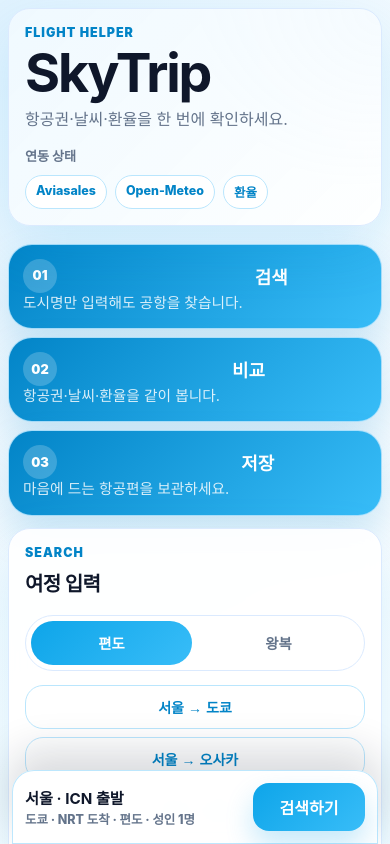
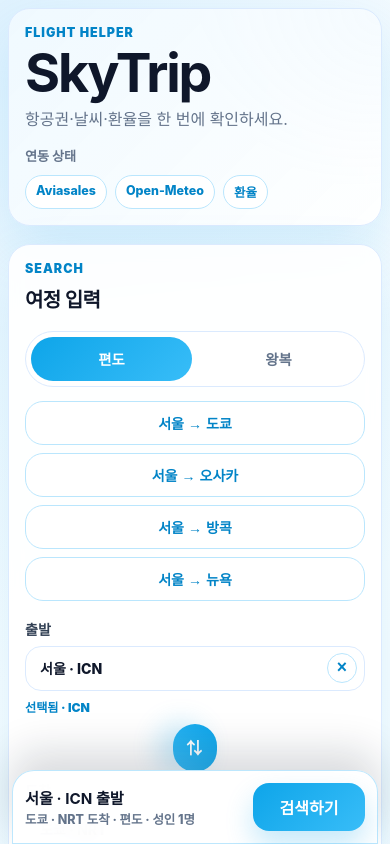
Before and after one commit to ptec07/flight-booking-helper, a React (Vite) app in the folder frontend/: page / in a window 390 px wide. Shown: the top 844 px of the page. Built offline with nearby package versions, Linux system fonts and the light colour scheme.

Commit message:
Remove hero insight boxes

```diff
--- a/frontend/src/App.tsx
+++ b/frontend/src/App.tsx
@@ -353,24 +353,6 @@ function App() {
         </div>
       </section>
 
-      <section className="insight-strip" aria-label="여행 준비 요약">
-        <article>
-          <span>01</span>
-          <strong>검색</strong>
-          <p>도시명만 입력해도 공항을 찾습니다.</p>
-        </article>
-        <article>
-          <span>02</span>
-          <strong>비교</strong>
-          <p>항공권·날씨·환율을 같이 봅니다.</p>
-        </article>
-        <article>
-          <span>03</span>
-          <strong>저장</strong>
-          <p>마음에 드는 항공편을 보관하세요.</p>
-        </article>
-      </section>
-
       <div className="app-layout">
         <div className="primary-panel">
           <section className="search-card" aria-label="항공권 검색 폼">
--- a/frontend/src/styles.css
+++ b/frontend/src/styles.css
@@ -167,48 +167,6 @@ h2 {
   padding: 8px 12px;
   font-size: 0.86rem;
   font-weight: 800;
-}
-
-.insight-strip {
-  display: grid;
-  grid-template-columns: repeat(3, minmax(0, 1fr));
-  gap: 12px;
-  margin: 18px 0;
-}
-
-.insight-strip article {
-  border: 1px solid rgba(186, 230, 253, 0.9);
-  border-radius: 24px;
-  background: linear-gradient(135deg, #0284c7, #38bdf8);
-  box-shadow: 0 18px 38px rgba(2, 132, 199, 0.18);
-  color: #ffffff;
-  min-height: 132px;
-  padding: 18px;
-}
-
-.insight-strip span {
-  display: inline-flex;
-  align-items: center;
-  justify-content: center;
-  width: 34px;
-  height: 34px;
-  border-radius: 999px;
-  background: rgba(255, 255, 255, 0.2);
-  font-size: 0.8rem;
-  font-weight: 900;
-}
-
-.insight-strip strong {
-  display: block;
-  font-size: 1.12rem;
-  margin-top: 16px;
-}
-
-.insight-strip p {
-  color: rgba(255, 255, 255, 0.84);
-  font-size: 0.92rem;
-  margin-top: 6px;
-  line-height: 1.45;
 }
 
 .flight-map-card {
@@ -845,10 +803,6 @@ button:disabled {
     justify-content: flex-start;
   }
 
-  .insight-strip {
-    grid-template-columns: 1fr;
-  }
-
   .saved-header,
   .saved-tools,
   .saved-actions,
@@ -892,26 +846,6 @@ button:disabled {
   .api-badges span {
     padding: 7px 10px;
     font-size: 0.78rem;
-  }
-
-  .insight-strip {
-    grid-template-columns: 1fr;
-    gap: 8px;
-    margin: 12px 0;
-  }
-
-  .insight-strip article {
-    display: grid;
-    grid-template-columns: auto 1fr;
-    align-items: center;
-    column-gap: 12px;
-    min-height: auto;
-    padding: 14px;
-  }
-
-  .insight-strip strong,
-  .insight-strip p {
-    margin-top: 0;
   }
 
   .input-grid,
```
Also changed, not shown: 2 other files (tests, documents, lock files or other folders).
